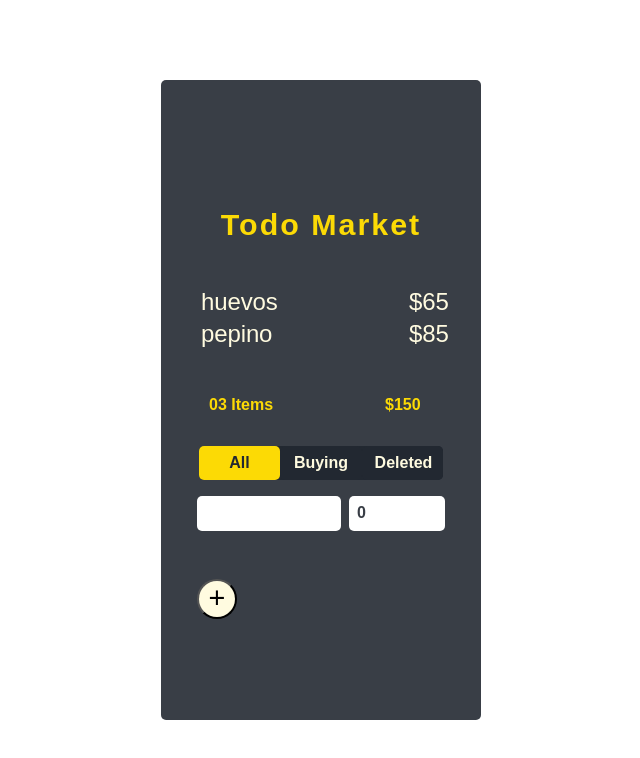
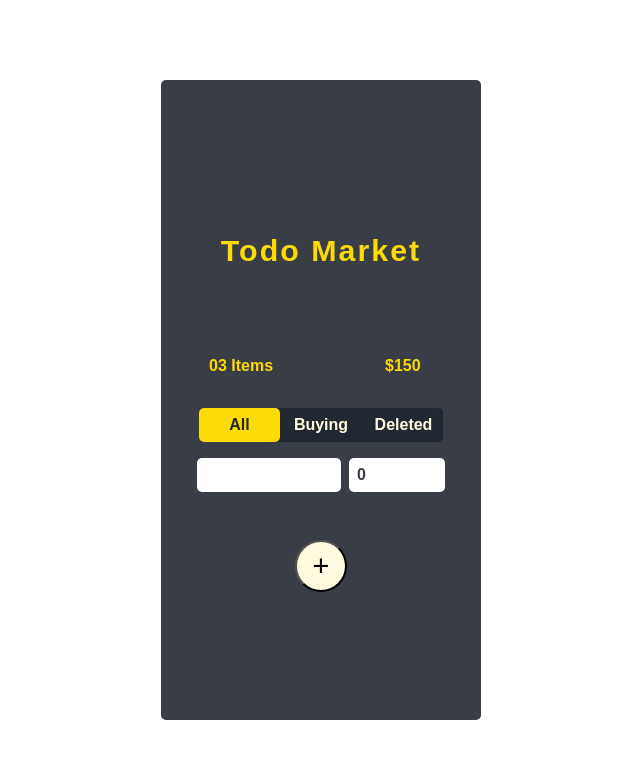
Before and after one commit to Wander95/TodoList-React-styledcomponents, a React app: page / in a window 1280 px wide. Shown: the top 758 px of the page, without its empty margins (319-959 px from the left). Built offline with nearby package versions, Linux system fonts and the light colour scheme.

Commit message:
Feat(Form): Add form to component list

```diff
--- a/src/Assets/styles/global.ts
+++ b/src/Assets/styles/global.ts
@@ -11,6 +11,10 @@ const GlobalStyles = createGlobalStyle`
   input{
     outline:none;
   }
+
+  button{
+    outline:none;
+  }
 `;
 
 export default GlobalStyles
--- /dev/null
+++ b/src/Components/Form/Form.styled.ts
@@ -0,0 +1,43 @@
+import styled from 'styled-components';
+interface IIpunt {
+  width?:string
+  padding?:string
+  marginRight?:string
+}
+
+export const FormContainer = styled.div`
+
+`;
+
+
+export const Input = styled.input<IIpunt>`
+  display:inline-block;
+
+  width:
+  ${({width})=>
+    width ? width : '5rem'
+  };
+
+  margin:1rem 0;
+  margin-right:
+  ${({marginRight})=>
+    marginRight ? marginRight : '0'
+  };
+
+
+  padding:.5rem;
+  border: 0;
+  outline: 0;
+  font-weight:600;
+
+  color:
+  ${({theme})=>
+    theme.colors.primary.lightBlack
+  };
+
+  border-radius:
+  ${({theme})=>
+    theme.borderRadius.light
+  };
+
+`;
--- /dev/null
+++ b/src/Components/Form/Form.view.tsx
@@ -0,0 +1,107 @@
+import React,{ FC,useRef,useState } from 'react'
+import {
+  FormContainer,
+  Input
+} from './Form.styled';
+
+import { IconButton } from 'Components';
+
+import * as Yup from 'yup'
+import { Formik,Form as FormikForm,FormikHelpers } from 'formik';
+
+
+export interface IFormik {
+  description: string;
+  price: number;
+}
+
+interface ICardItemList {
+  description?:string,
+  price?:number
+}
+const Form: FC = ()=> {
+
+  const List:Array<ICardItemList> = [
+    {
+      description:'huevos',
+      price:65
+    },
+    {
+      description:'pepino',
+      price:85
+    }
+  ]
+  const [cardItemList, setCardItemList] = useState<Array<ICardItemList> >(List)
+
+
+  const inputDescriptionRef = useRef<HTMLInputElement>(null)
+  const inputPriceRef = useRef<HTMLInputElement>(null)
+
+  const inputSchema = Yup.object().shape({
+    description:Yup.string()
+      .min(1,'Short')
+      .required('Is required'),
+    price:Yup.number()
+      .min(1,'Min value 1')
+      .required('Is required')
+  })
+
+  const handleSubmit = (values:IFormik,formikBag:FormikHelpers<IFormik>)=>{
+    setCardItemList([
+      ...cardItemList,
+      {
+        description:values.description,
+        price:values.price
+      }
+    ])
+
+    formikBag.resetForm({
+      values:{
+        description:'',
+        price:0
+      }
+    })
+
+    inputDescriptionRef.current?.focus()
+  }
+
+  return (
+      <FormContainer>
+            <Formik
+              validationSchema={inputSchema}
+              onSubmit={handleSubmit}
+              initialValues={{description:'',price:0}}>
+                {(formikProps)=>(
+                  <FormikForm>
+                    <Input
+                      width='8rem'
+                      marginRight='.5rem'
+                      ref={inputDescriptionRef}
+                      name='description'
+                      onChange={formikProps.handleChange}
+                      value={formikProps.values.description}/>
+
+                    <Input
+                      type='text'
+                      name='price'
+                      ref={inputPriceRef}
+                      onChange={formikProps.handleChange}
+                      value={formikProps.values.price}/>
+                      {
+                        formikProps.touched.description
+                          && formikProps.errors.description
+                            && <div>asd</div>
+                      }
+
+
+
+                      <IconButton
+                        type='submit'> + </IconButton>
+                  </FormikForm>
+                )}
+            </Formik>
+          </FormContainer>
+  )
+}
+
+export default Form
--- /dev/null
+++ b/src/Components/Form/index.ts
@@ -0,0 +1,5 @@
+
+import Form from './Form.view';
+
+
+export default Form
--- a/src/Components/IconButton/IconButton.styled.ts
+++ b/src/Components/IconButton/IconButton.styled.ts
@@ -8,10 +8,12 @@ export const Container = styled.div`
 `;
 
 export const IconButton = styled(base.iconButton)`
+  margin:auto;
   ${mixins.centralize}
   font-size:1.8rem;
   font-weight:500;
   margin-top:2rem;
 
+  padding:1.5rem;
   cursor:pointer;
 `;
--- a/src/Components/index.ts
+++ b/src/Components/index.ts
@@ -1,4 +1,5 @@
 import ButtonGroup  from 'Components/ButtonGroup';
+import Form from './Form';
 import IconButton  from 'Components/IconButton';
 import CardItem  from 'Components/CardItem';
 import Card from './Card'
@@ -7,5 +8,6 @@ export {
   Card,
   CardItem,
   IconButton,
-  ButtonGroup
+  ButtonGroup,
+  Form
 }
--- a/src/Layouts/Main/Main.styled.ts
+++ b/src/Layouts/Main/Main.styled.ts
@@ -1,12 +1,6 @@
 import styled from 'styled-components';
 import mixins from 'Assets/styles/mixins';
-import base from 'Assets/styles/base';
 
-interface IIpunt {
-  width?:string
-  padding?:string
-  marginRight?:string
-}
 
 export const Container = styled.div`
   ${mixins.centralize}
@@ -50,40 +44,6 @@ export const SummaryPrice = styled.span`
 `;
 
 
-export const Input = styled.input<IIpunt>`
-  display:inline-block;
-
-  width:
-  ${({width})=>
-    width ? width : '5rem'
-  };
-
-
-
-  margin:1rem 0;
-  margin-right:
-  ${({marginRight})=>
-    marginRight ? marginRight : '0'
-  };
-
-
-  padding:.5rem;
-  border: 0;
-  outline: 0;
-  font-weight:600;
-
-  color:
-  ${({theme})=>
-    theme.colors.primary.lightBlack
-  };
-
-  border-radius:
-  ${({theme})=>
-    theme.borderRadius.light
-  };
-
-`;
-
 
 export const CardListContainer = styled.div`
   padding:1rem;
--- a/src/Layouts/Main/Main.view.tsx
+++ b/src/Layouts/Main/Main.view.tsx
@@ -1,75 +1,23 @@
-import React,{ FC, useState,useRef } from 'react';
+import React,{ FC } from 'react';
 import { ThemeProvider } from 'styled-components';
 import { Theme } from 'Assets/styles/theme'
-import * as Yup from 'yup'
 
-import { CardItem,Card,ButtonGroup,IconButton } from 'Components';
 
-import { Formik,Form,FormikHelpers } from 'formik';
+import { CardItem,Card,ButtonGroup,Form } from 'Components';
 
 import {
   Container,
   Header,
-  Input,
   SummaryContainer,
   SummaryCount,
   SummaryPrice,
-  CardListContainer,
-  FormContainer
+  CardListContainer
 } from './Main.styled';
 
-export interface IFormik {
-  description: string;
-  price: number;
-}
 
 const MainView:FC = ()=> {
 
-  const List:Array<ICardItemList> = [
-    {
-      description:'huevos',
-      price:65
-    },
-    {
-      description:'pepino',
-      price:85
-    }
-  ]
-  const [cardItemList, setCardItemList] = useState< Array<ICardItemList> >(List)
-
-  const inputRef = useRef<HTMLInputElement>(null)
-
-  const inputSchema = Yup.object().shape({
-    description:Yup.string()
-      .min(1,'Short')
-      .required('Is required'),
-    price:Yup.number()
-      .min(1,'Min value 1')
-      .required('Is required')
-  })
-
-  const handleSubmit = (values:IFormik,formikBag:FormikHelpers<IFormik>)=>{
-    setCardItemList([
-      ...cardItemList,
-      {
-        description:values.description,
-        price:values.price
-      }
-    ])
-
-    formikBag.resetForm({
-      values:{
-        description:'',
-        price:0
-      }
-    })
-  }
-
-  interface ICardItemList {
-    description?:string,
-    price?:number
-  }
-
+  const cardItemList:Array<{description:string,price:number}> = []
 
   return (
     <ThemeProvider theme={Theme}>
@@ -93,33 +41,7 @@ const MainView:FC = ()=> {
           </SummaryContainer>
 
           <ButtonGroup />
-          <FormContainer>
-            <Formik
-              validationSchema={inputSchema}
-              onSubmit={handleSubmit}
-              initialValues={{description:'',price:0}}>
-                {(formikProps)=>(
-                  <Form>
-                    <Input
-                      width='8rem'
-                      marginRight='.5rem'
-                      ref={inputRef}
-                      name='description'
-                      onChange={formikProps.handleChange}
-                      value={formikProps.values.description}/>
-
-                    <Input
-                      type='text'
-                      name='price'
-                      onChange={formikProps.handleChange}
-                      value={formikProps.values.price}/>
-                      {console.log(formikProps.errors.description)}
-                      <IconButton
-                        type='submit'> + </IconButton>
-                  </Form>
-                )}
-            </Formik>
-          </FormContainer>
+          <Form />
         </Card>
       </Container>
     </ThemeProvider>
```
